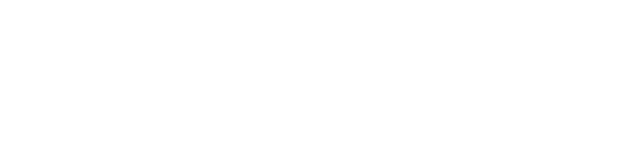
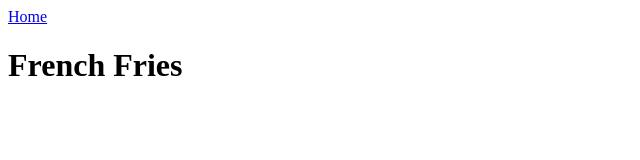
Before and after one commit to QtieNguyen/odin-recipes, a plain HTML site: page recipes/french-fries.html in a window 1280 px wide. Shown: the whole page, without its empty margins (0-640 px from the left). Drawn offline with Linux system fonts and the light colour scheme.

Commit message:
Add Home link to French Fries recipe page

```diff
--- a/recipes/french-fries.html
+++ b/recipes/french-fries.html
@@ -6,6 +6,7 @@
     <title>Document</title>
 </head>
 <body>
-
+    <a href="../index.html">Home</a>
+    <h1>French Fries</h1>
 </body>
 </html>
```
